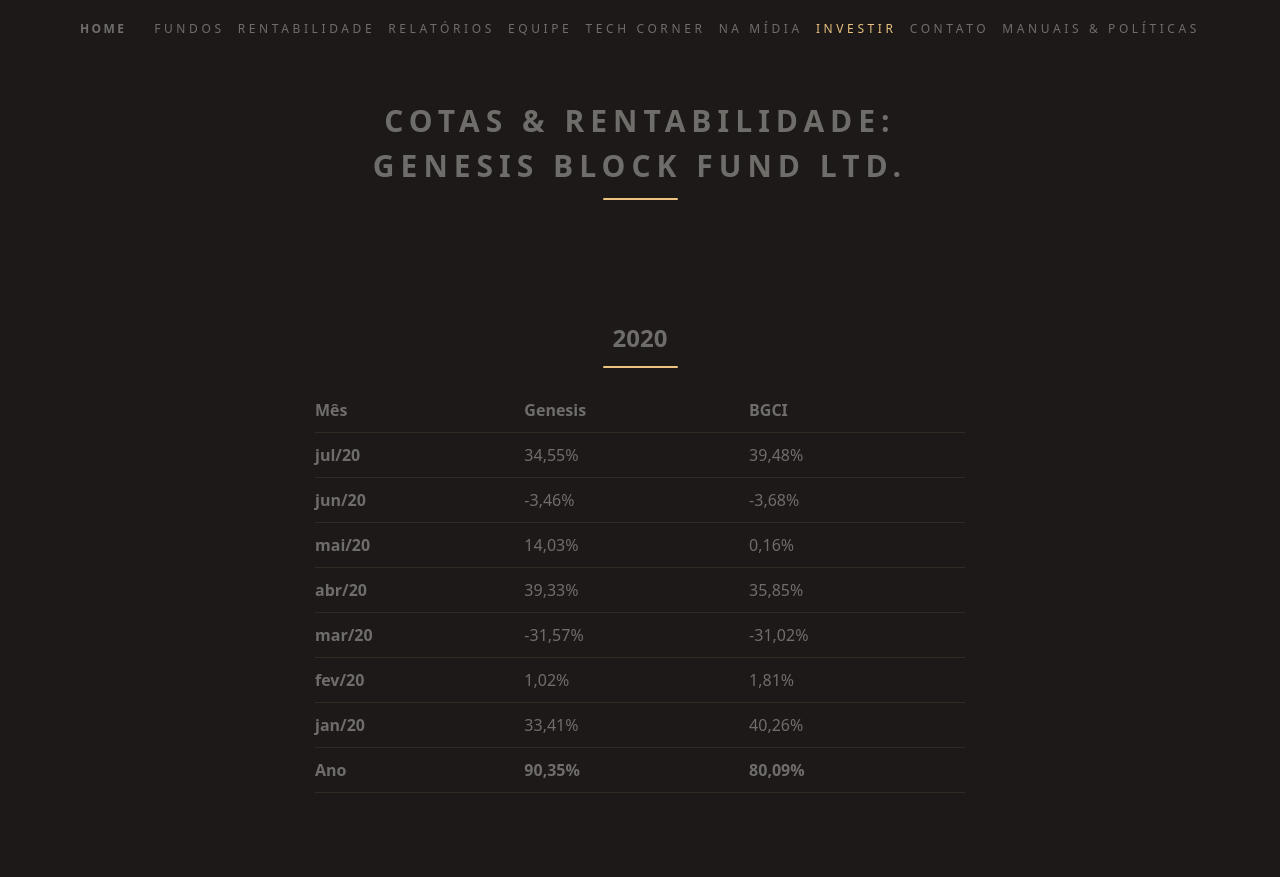
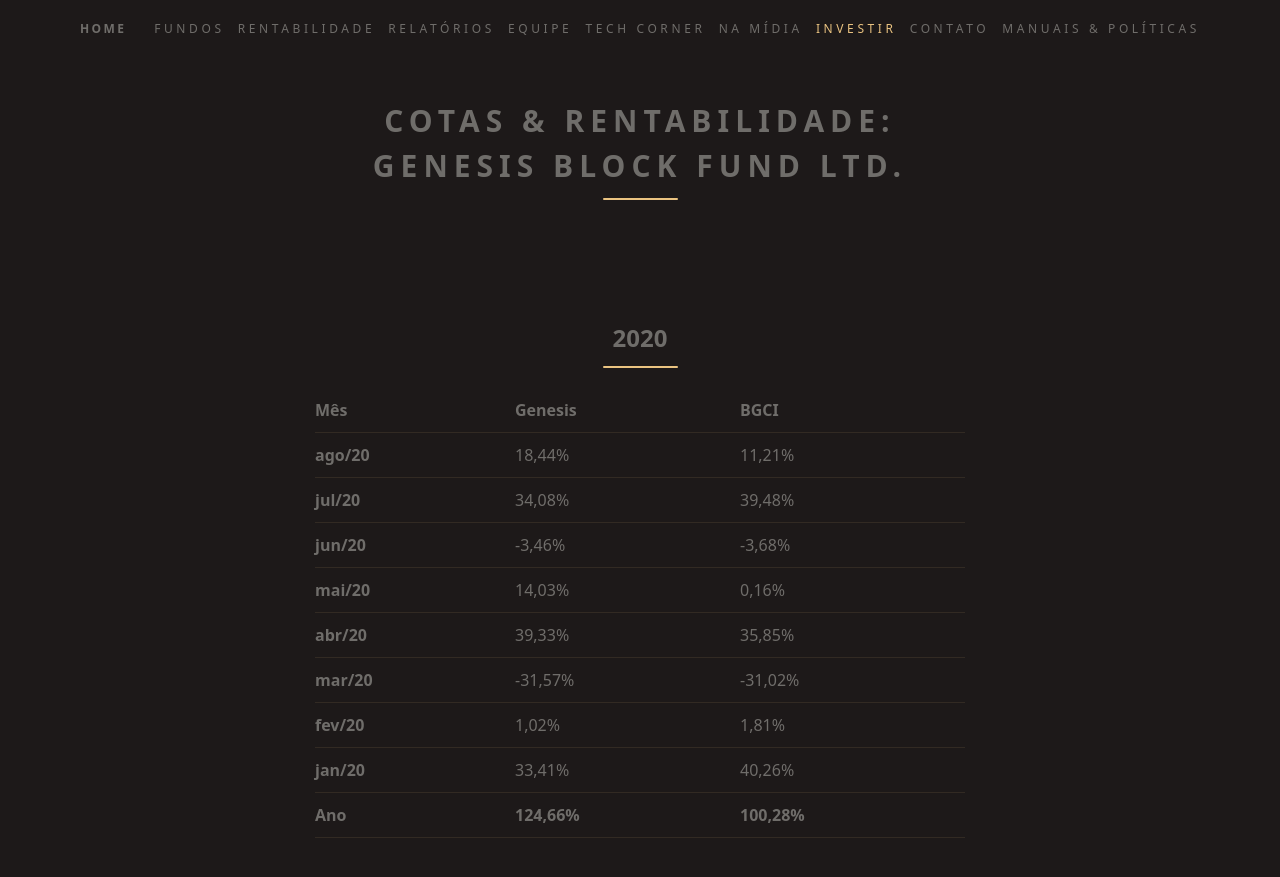
Before and after one commit to ateliedetemas/blpcrypto, a Jekyll site: the page built from _pages/rentabilidade/genesis.md, in a window 1280 px wide and 900 px high. Shown: the top 877 px of the window. Built offline with Jekyll 4.4.1, drawn with Linux system fonts in a browser that asks for light colours.

Commit message:
Update genesis.md

```diff
--- a/_pages/rentabilidade/genesis.md
+++ b/_pages/rentabilidade/genesis.md
@@ -8,14 +8,15 @@ permalink: "/rentabilidade/genesis/"
 
 | Mês    | Genesis | BGCI    |
 |--------|---------|---------|
-| **jul/20** | 34,55% | 39,48% |
+| **ago/20** | 18,44% | 11,21% |
+| **jul/20** | 34,08% | 39,48% |
 | **jun/20** | -3,46% | -3,68% |
 | **mai/20** | 14,03% | 0,16% |
 | **abr/20** | 39,33% | 35,85% |
 | **mar/20** | -31,57% | -31,02% |
 | **fev/20** | 1,02% | 1,81% |
 | **jan/20** | 33,41% | 40,26% |
-| **Ano**    | **90,35%**  | **80,09%** |
+| **Ano**    | **124,66%**  | **100,28%** |
 
 ## 2019
 
```
